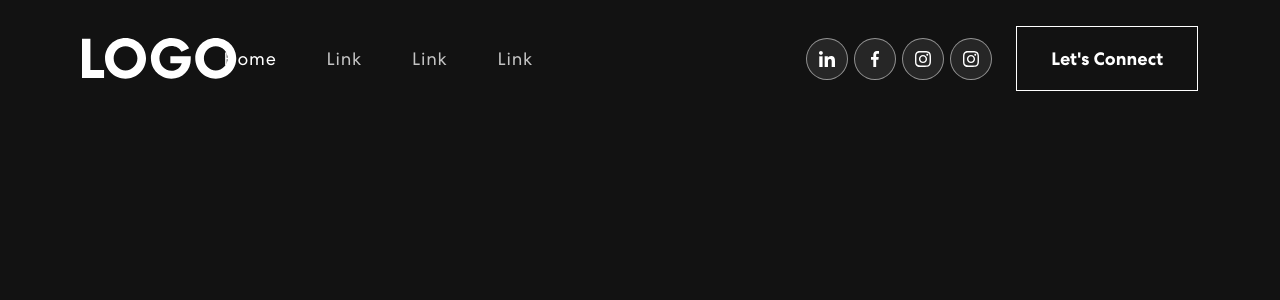
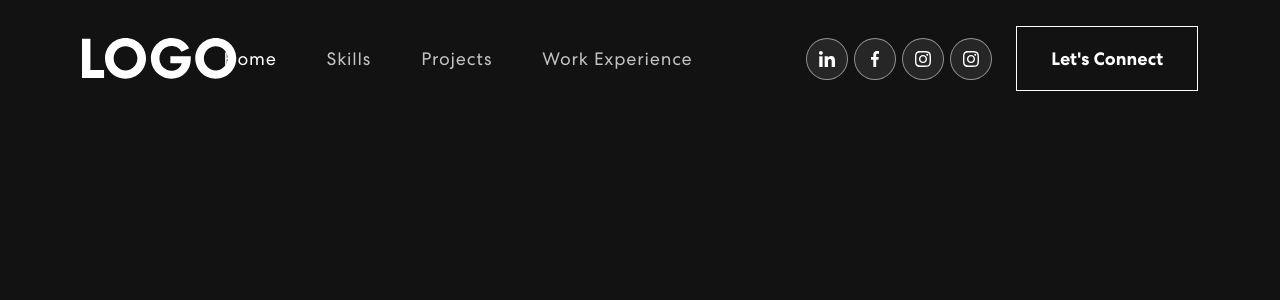
Before and after one commit to UditKulkarni10/portfolio, a React (Create React App) app: page / in a window 1280 px wide. Shown: the top 300 px of the page. Built offline with nearby package versions, Linux system fonts and the light colour scheme.

Commit message:
added navbar link names

```diff
--- a/src/components/NavBar.js
+++ b/src/components/NavBar.js
@@ -37,9 +37,9 @@ export const NavBar = () => {
         <Navbar.Collapse id="basic-navbar-nav">
           <Nav className="me-auto">
             <Nav.Link href="#home" className={activeLink === "home" ? 'active navbar-link' : 'navbar-link'} onClick = {() => onUpdateActiveLink('home')}>Home</Nav.Link>
-            <Nav.Link href="#skills" className={activeLink === "skills" ? 'active navbar-link' : 'navbar-link'} onClick = {() => onUpdateActiveLink('skills')}>Link</Nav.Link>
-            <Nav.Link href="#projects" className={activeLink === "projects" ? 'active navbar-link' : 'navbar-link'} onClick = {() => onUpdateActiveLink('projects')}>Link</Nav.Link>
-            <Nav.Link href="#work experience" className={activeLink === "work experience" ? 'active navbar-link' : 'navbar-link'} onClick = {() => onUpdateActiveLink('work experience')}>Link</Nav.Link>
+            <Nav.Link href="#skills" className={activeLink === "skills" ? 'active navbar-link' : 'navbar-link'} onClick = {() => onUpdateActiveLink('skills')}>Skills</Nav.Link>
+            <Nav.Link href="#projects" className={activeLink === "projects" ? 'active navbar-link' : 'navbar-link'} onClick = {() => onUpdateActiveLink('projects')}>Projects</Nav.Link>
+            <Nav.Link href="#work experience" className={activeLink === "work experience" ? 'active navbar-link' : 'navbar-link'} onClick = {() => onUpdateActiveLink('work experience')}>Work Experience</Nav.Link>
           </Nav>
           <span className="navbar-text">
             <div className="social-icon">
```
